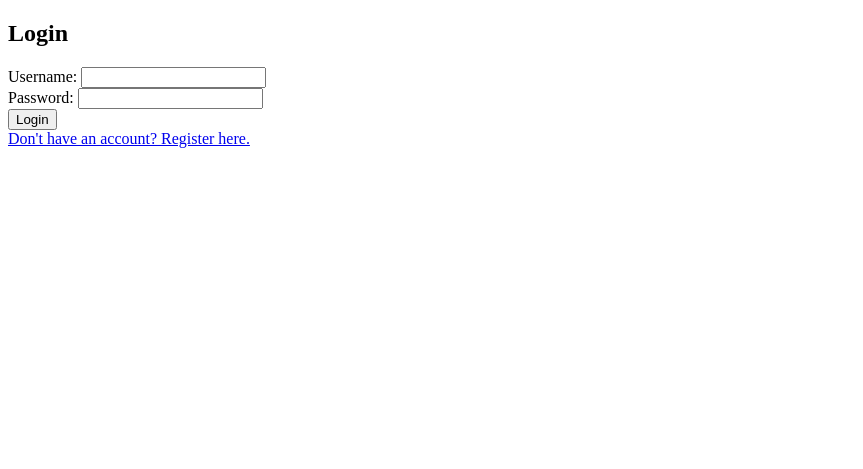
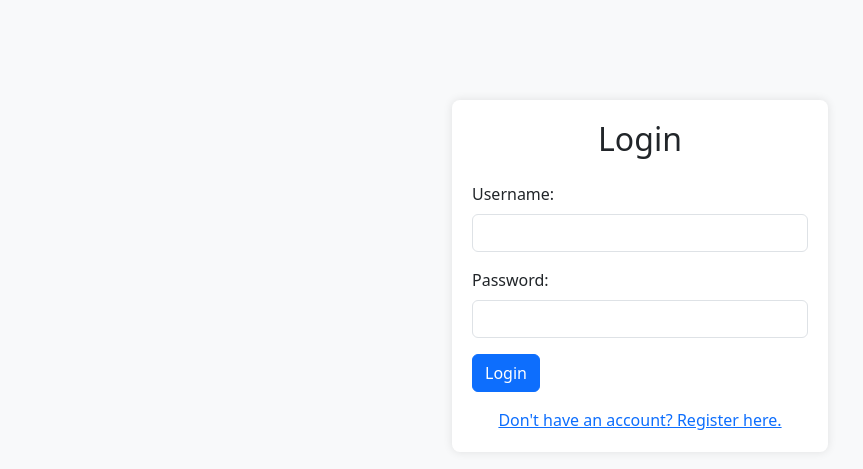
Before and after one commit to fatah2004/SimpleBlogSystem, a PHP site: page /login.php in a window 1280 px wide. Shown: the top 469 px of the page, without its empty margins (0-863 px from the left). Run offline with PHP 8.4, Linux system fonts and the light colour scheme.

Commit message:
styled index and login

```diff
--- a/login.php
+++ b/login.php
@@ -32,29 +32,54 @@ if ($_SERVER['REQUEST_METHOD'] === 'POST') {
     <meta charset="UTF-8">
     <meta name="viewport" content="width=device-width, initial-scale=1.0">
     <title>Login - Simple Blog</title>
+    <!-- Add Bootstrap CSS -->
+    <link href="https://cdn.jsdelivr.net/npm/bootstrap@5.3.0/dist/css/bootstrap.min.css" rel="stylesheet">
+    <!-- Add your custom CSS if needed -->
+    <style>
+        body {
+            background-color: #f8f9fa;
+        }
 
+        .login-container {
+            max-width: 400px;
+            margin: auto;
+            margin-top: 100px;
+        }
 
+        .form-container {
+            padding: 20px;
+            background-color: #fff;
+            border-radius: 8px;
+            box-shadow: 0 0 10px rgba(0, 0, 0, 0.1);
+        }
+
+        .register-link {
+            display: block;
+            text-align: center;
+            margin-top: 20px;
+        }
+    </style>
 </head>
 <body>
 
-    <div class="">
-        <div class="">
-            <h2 class="">Login</h2>
+    <div class="container login-container">
+        <div class="form-container">
+            <h2 class="text-center mb-4">Login</h2>
 
             <?php if (isset($error_message)) : ?>
-                <div class=""><?= $error_message ?></div>
+                <div class="alert alert-danger"><?= $error_message ?></div>
             <?php endif; ?>
 
             <form method="post">
                 <div class="mb-3">
-                    <label for="username" class="">Username:</label>
-                    <input type="text" name="username" class="" required>
+                    <label for="username" class="form-label">Username:</label>
+                    <input type="text" name="username" class="form-control" required>
                 </div>
                 <div class="mb-3">
-                    <label for="password" class="">Password:</label>
-                    <input type="password" name="password" class="" required>
+                    <label for="password" class="form-label">Password:</label>
+                    <input type="password" name="password" class="form-control" required>
                 </div>
-                <button type="submit" class="">Login</button>
+                <button type="submit" class="btn btn-primary btn-block">Login</button>
             </form>
 
             <a href="register.php" class="register-link mt-3">Don't have an account? Register here.</a>
```
Also changed, not shown: index.php (+53 -7 lines).
